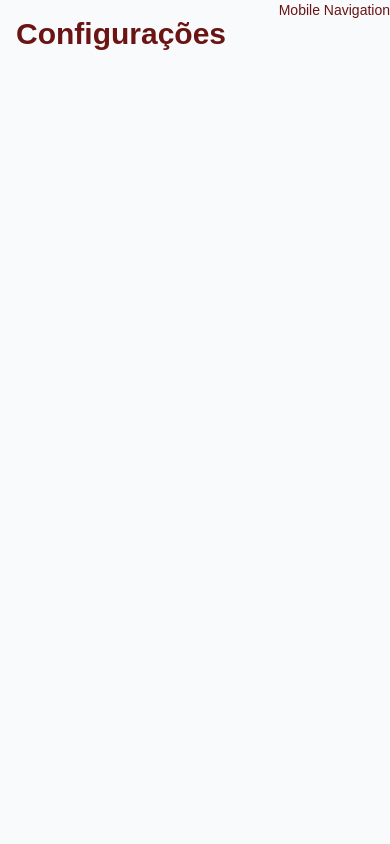
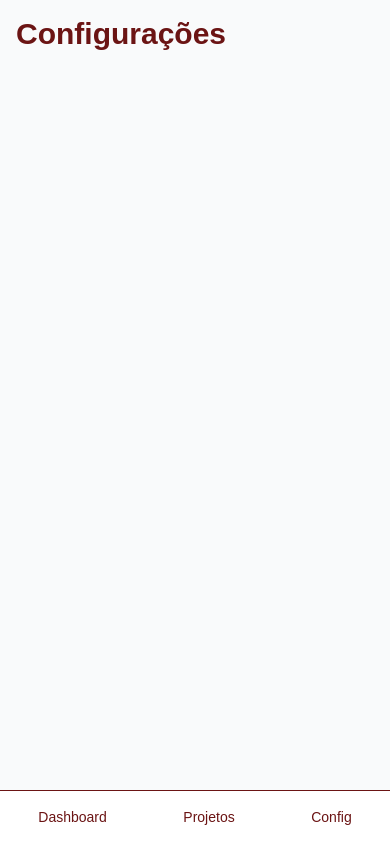
Before and after one commit to avaleadoficial/pipelead2, a Next.js app: page /settings in a window 390 px wide. Built offline with nearby package versions, Linux system fonts and the light colour scheme.

Commit message:
Update mobile-nav.tsx

```diff
--- a/app/components/mobile/mobile-nav.tsx
+++ b/app/components/mobile/mobile-nav.tsx
@@ -1,9 +1,34 @@
 "use client";
+
+import Link from "next/link";
 
 export function MobileNav() {
   return (
-    <div>
-      Mobile Navigation
-    </div>
+    <nav
+      className="
+        fixed
+        bottom-0
+        left-0
+        right-0
+        bg-white
+        border-t
+        flex
+        justify-around
+        py-4
+        z-50
+      "
+    >
+      <Link href="/mobile/dashboard">
+        Dashboard
+      </Link>
+
+      <Link href="/mobile/projetos">
+        Projetos
+      </Link>
+
+      <Link href="/mobile/configuracoes">
+        Config
+      </Link>
+    </nav>
   );
 }
```
